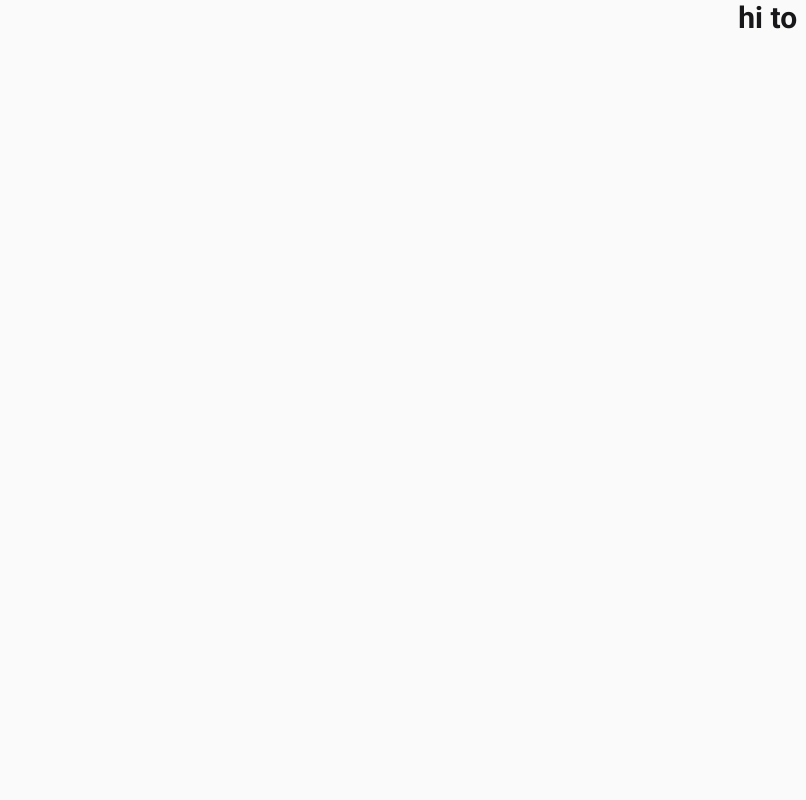
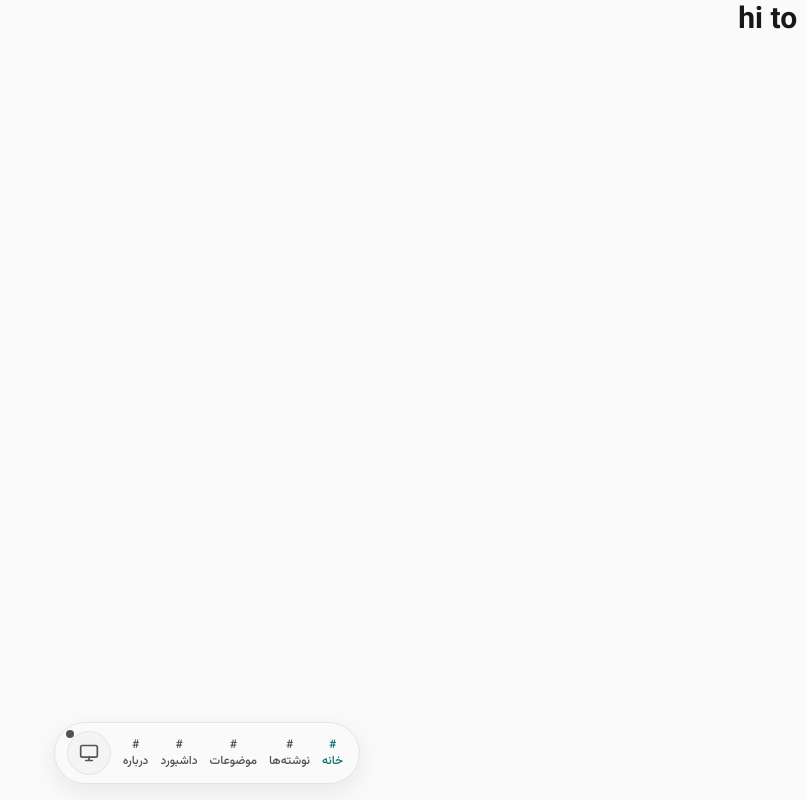
Before and after one commit to Mohammad-Allahyarii/nextjs-blog, a Next.js app: page / in a window 1280 px wide. Shown: the whole page, without its empty margins (474-1280 px from the left). Built offline with nearby package versions, Linux system fonts and the light colour scheme.

Commit message:
feat(dev): add floating dev navbar with theme toggle
Rendered from the root layout so every route keeps local navigation while
the remaining pages are built out.

```diff
--- a/src/app/layout.tsx
+++ b/src/app/layout.tsx
@@ -2,6 +2,7 @@ import type { Metadata } from "next";
 import { Vazirmatn } from "next/font/google";
 import "./globals.css";
 import { ThemeProvider } from "next-themes";
+import DevNavbar from "@/src/components/dev/dev-navbar";
 
 const vazirmatn = Vazirmatn({
   subsets: ["arabic"],
@@ -25,6 +26,7 @@ export default function RootLayout({ children }: LayoutProps<"/">) {
       <body className="min-h-full flex flex-col">
         <ThemeProvider attribute="class" defaultTheme="system" enableSystem>
           {children}
+          <DevNavbar />
         </ThemeProvider>
       </body>
     </html>
--- /dev/null
+++ b/src/components/dev/dev-navbar.tsx
@@ -0,0 +1,239 @@
+"use client";
+
+import Link from "next/link";
+import { usePathname } from "next/navigation";
+import { useTheme } from "next-themes";
+import { useEffect, useState, type ComponentType, type SVGProps } from "react";
+
+/* -------------------------------------------------------------------------- */
+/*  Types                                                                     */
+/* -------------------------------------------------------------------------- */
+
+type IconComponent = ComponentType<SVGProps<SVGSVGElement>>;
+
+export type NavbarLink = {
+  href: string;
+  label: string;
+  /** Optional. If omitted, the item renders label-only (no icon slot). */
+  icon?: IconComponent;
+};
+
+export type DevNavbarProps = {
+  links?: NavbarLink[];
+  className?: string;
+  showThemeToggle?: boolean;
+};
+
+/* -------------------------------------------------------------------------- */
+/*  Default links                                                             */
+/* -------------------------------------------------------------------------- */
+
+const DEFAULT_LINKS: NavbarLink[] = [
+  { href: "/", label: "خانه" },
+  { href: "/posts", label: "نوشته‌ها" },
+  { href: "/topics", label: "موضوعات" },
+  { href: "/dashboard", label: "داشبورد" },
+  { href: "/about", label: "درباره" },
+];
+
+/* -------------------------------------------------------------------------- */
+/*  Theme toggle — 3 states: light → dark → system → light …                  */
+/*  next-themes: attribute="class", defaultTheme="system"                     */
+/* -------------------------------------------------------------------------- */
+
+type ThemeMode = "light" | "dark" | "system";
+
+const THEME_CYCLE: ThemeMode[] = ["light", "dark", "system"];
+
+const THEME_META: Record<
+  ThemeMode,
+  { label: string; nextLabel: string }
+> = {
+  light: { label: "حالت روشن", nextLabel: "تغییر به حالت تاریک" },
+  dark: { label: "حالت تاریک", nextLabel: "تغییر به حالت سیستم" },
+  system: { label: "حالت سیستم", nextLabel: "تغییر به حالت روشن" },
+};
+
+function ThemeIcon({ mode }: { mode: ThemeMode }) {
+  const common = {
+    xmlns: "http://www.w3.org/2000/svg",
+    viewBox: "0 0 24 24",
+    fill: "none",
+    stroke: "currentColor",
+    strokeWidth: 2,
+    strokeLinecap: "round" as const,
+    strokeLinejoin: "round" as const,
+    className: "h-5 w-5",
+    "aria-hidden": true,
+  };
+
+  if (mode === "light") {
+    return (
+      <svg {...common}>
+        <circle cx="12" cy="12" r="4" />
+        <path d="M12 2v2M12 20v2M4.93 4.93l1.41 1.41M17.66 17.66l1.41 1.41M2 12h2M20 12h2M4.93 19.07l1.41-1.41M17.66 6.34l1.41-1.41" />
+      </svg>
+    );
+  }
+
+  if (mode === "dark") {
+    return (
+      <svg {...common}>
+        <path d="M21 12.79A9 9 0 1 1 11.21 3 7 7 0 0 0 21 12.79z" />
+      </svg>
+    );
+  }
+
+  // system
+  return (
+    <svg {...common}>
+      <rect x="2" y="3" width="20" height="14" rx="2" ry="2" />
+      <path d="M8 21h8M12 17v4" />
+    </svg>
+  );
+}
+
+function ThemeToggleButton() {
+  const { theme, setTheme } = useTheme();
+  const [mounted, setMounted] = useState(false);
+
+  useEffect(() => setMounted(true), []);
+
+  // Before mount, theme is unknown. Render a stable, disabled-looking placeholder.
+  const current: ThemeMode = mounted
+    ? ((theme as ThemeMode) ?? "system")
+    : "system";
+
+  const next: ThemeMode =
+    THEME_CYCLE[(THEME_CYCLE.indexOf(current) + 1) % THEME_CYCLE.length];
+
+  const cycle = () => {
+    setTheme(next);
+  };
+
+  const meta = THEME_META[current];
+
+  return (
+    <button
+      type="button"
+      onClick={cycle}
+      aria-label={mounted ? THEME_META[current].nextLabel : "تغییر تم"}
+      title={mounted ? `${meta.label} — کلیک: ${THEME_META[current].nextLabel}` : "تغییر تم"}
+      data-theme-mode={mounted ? current : undefined}
+      className={[
+        "relative grid h-11 w-11 shrink-0 place-items-center rounded-chip",
+        "bg-chip text-chip-foreground",
+        "border border-border",
+        "motion-fast focus-ring",
+        "hover:bg-surface-muted",
+      ].join(" ")}
+    >
+      {mounted ? (
+        <ThemeIcon mode={current} />
+      ) : (
+        <span className="h-5 w-5" aria-hidden="true" />
+      )}
+
+      {/* Small dot indicating current mode (optional visual hint). */}
+      {mounted && (
+        <span
+          aria-hidden="true"
+          className={[
+            "absolute -top-0.5 -end-0.5 h-2 w-2 rounded-chip",
+            current === "light" && "bg-warning",
+            current === "dark" && "bg-primary",
+            current === "system" && "bg-muted-foreground",
+          ]
+            .filter(Boolean)
+            .join(" ")}
+        />
+      )}
+    </button>
+  );
+}
+
+/* -------------------------------------------------------------------------- */
+/*  Nav item                                                                  */
+/* -------------------------------------------------------------------------- */
+
+function NavItem({
+  link,
+  active,
+}: {
+  link: NavbarLink;
+  active: boolean;
+}) {
+  const Icon = link.icon;
+
+  return (
+    <Link
+      href={link.href}
+      aria-current={active ? "page" : undefined}
+      className={[
+        "flex min-w-0 flex-1 flex-col items-center justify-center gap-1",
+        "rounded-control px-1 py-1.5",
+        "text-label leading-none",
+        "motion-fast focus-ring",
+        active
+          ? "text-primary"
+          : "text-navbar-foreground hover:text-foreground",
+      ].join(" ")}
+    >
+      {Icon ? (
+        <Icon className="h-5 w-5" aria-hidden="true" />
+      ) : (
+        // <span className="h-5 w-5" aria-hidden="true" />
+        <span>#</span>
+      )}
+      <span className="max-w-full truncate">{link.label}</span>
+    </Link>
+  );
+}
+
+/* -------------------------------------------------------------------------- */
+/*  Navbar (floating, centered, max-w-max)                                    */
+/* -------------------------------------------------------------------------- */
+
+export default function DevNavbar({
+  links = DEFAULT_LINKS,
+  className = "",
+  showThemeToggle = true,
+}: DevNavbarProps) {
+  const pathname = usePathname();
+
+  const isActive = (href: string) => {
+    if (href === "/") return pathname === "/";
+    return pathname === href || pathname.startsWith(`${href}/`);
+  };
+
+  return (
+    <nav
+      aria-label="ناوبری اصلی"
+      className={[
+        "fixed inset-x-0 bottom-0 z-50",
+        "mx-auto w-max max-w-[calc(100vw-2rem)]",
+        "mb-[calc(1rem+env(safe-area-inset-bottom))]",
+        "rounded-chip",
+        "border border-border",
+        "bg-navbar text-navbar-foreground",
+        "shadow-card-hover",
+        className,
+      ].join(" ")}
+    >
+      <div className="flex items-center gap-2 px-3 py-2">
+        <ul
+          role="list"
+          className="flex min-w-0 items-stretch gap-1 overflow-x-auto"
+        >
+          {links.map((link) => (
+            <li key={link.href} className="flex min-w-0 shrink-0">
+              <NavItem link={link} active={isActive(link.href)} />
+            </li>
+          ))}
+        </ul>
+
+        {showThemeToggle && <ThemeToggleButton />}
+      </div>
+    </nav>
+  );
+}
```
